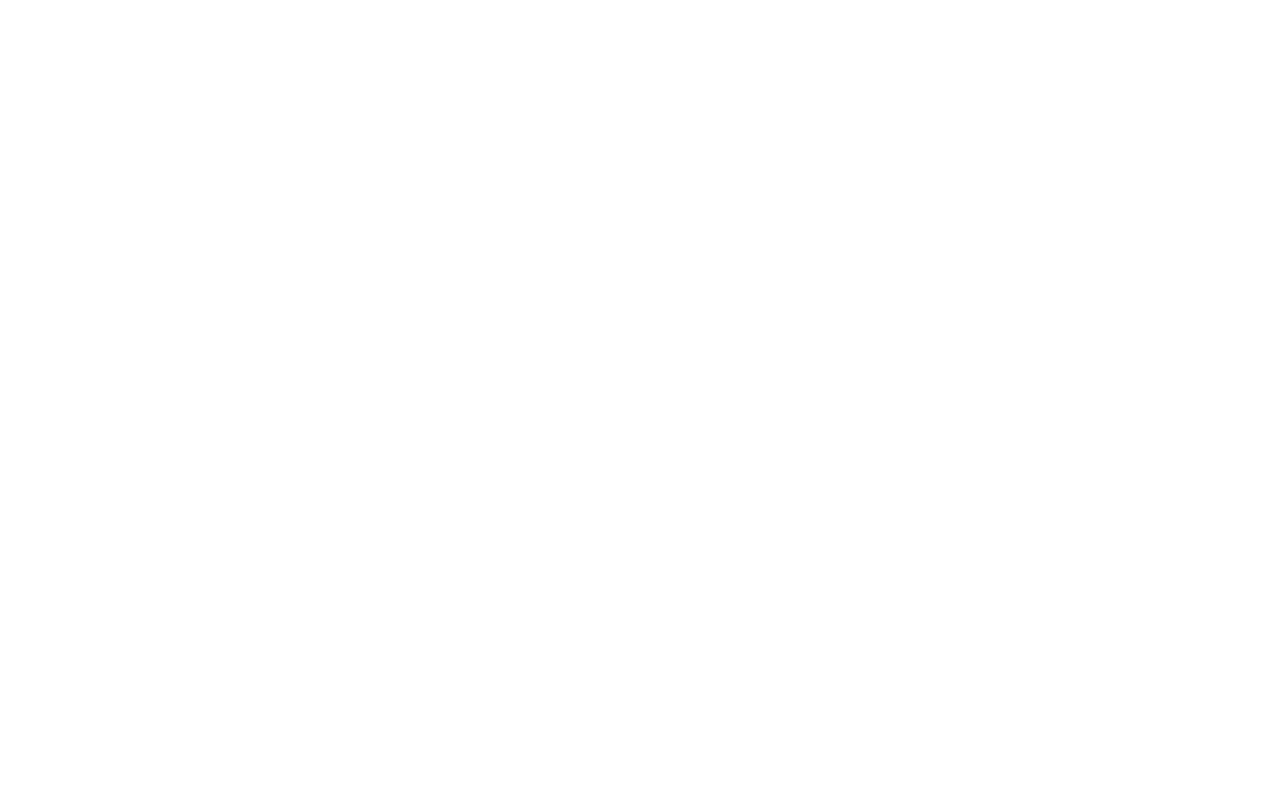
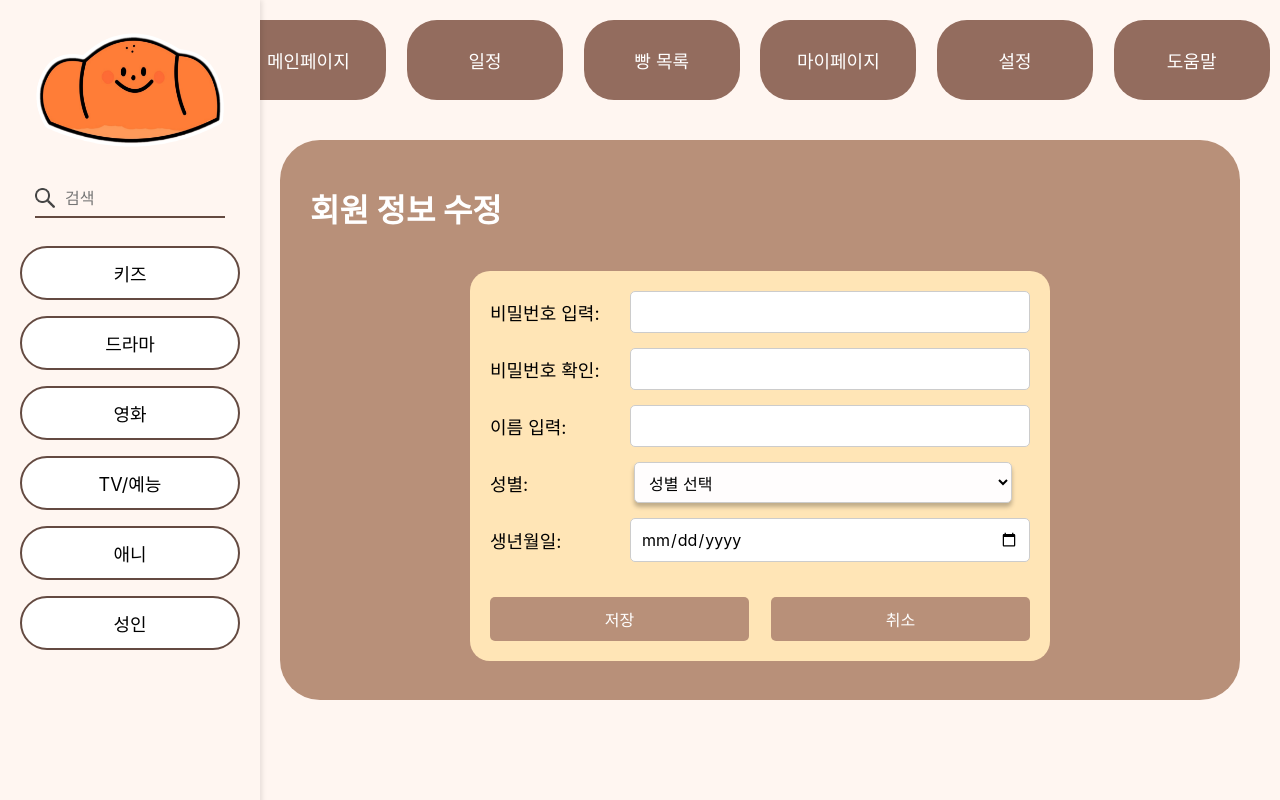
Before and after one commit to BBanggoood/FrontEnd, a React (Create React App) app in the folder bbanggood/: page /personal-info-edit in a window 1280 px wide. Before the commit this address had no page. Built offline with nearby package versions, Linux system fonts and the light colour scheme.

Commit message:
[태헌] 개인정보수정 페이지 구현

```diff
--- a/bbanggood/src/App.js
+++ b/bbanggood/src/App.js
@@ -21,6 +21,7 @@ import AdultPage from './Components/AdultPage';
 import AdultVerificationPage from './Components/AdultVerificationPage';
 import AdultVerificationPinPage from './Components/AdultVerificationPinPage'; // 성인 인증 PIN 페이지 import
 import SchedulePage from './Components/SchedulePage'; // 일정 페이지 import
+import PersonalInfoEdit from './Components/PersonalInfoEdit'; // 개인정보 수정 페이지 import
 import './App.css';
 
 function App() {
@@ -48,6 +49,7 @@ function App() {
                     <Route path="/adult-verification" element={<AdultVerificationPage />} />
                     <Route path="/schedule" element={<SchedulePage />} /> {/* 일정 페이지 경로 추가 */}
                     <Route path="/adult-verification-pin" element={<AdultVerificationPinPage />} /> {/* 성인 인증 PIN 페이지 경로 추가 */}
+                    <Route path="/personal-info-edit" element={<PersonalInfoEdit />} /> {/* 개인정보 수정 페이지 경로 추가 */}
                 </Route>
             </Routes>
         </Router>
--- a/bbanggood/src/CSS/Help.css
+++ b/bbanggood/src/CSS/Help.css
@@ -9,7 +9,7 @@
 }
 
 .help-page-container {
-    width: 1050px; /* 너비 조정 */
+    width: 1082px; /* 너비 조정 */
     height: 500px;
     background: #FFE3B0;
     border-radius: 40px;
--- /dev/null
+++ b/bbanggood/src/CSS/PersonalInfoEdit.css
@@ -0,0 +1,91 @@
+.personal-info-edit-page {
+    max-height: 600px;
+    padding: 20px;
+    background-color: #FFF6F1;
+    height: calc(100vh - 80px);
+    display: flex;
+    align-items: center;
+    justify-content: center;
+}
+
+.personal-info-edit-container {
+    width: 1082px;
+    height: 500px;
+    background: #B89079;
+    border-radius: 40px;
+    padding: 30px;
+    display: flex;
+    flex-direction: column;
+    align-items: center;
+    justify-content: center;
+}
+
+.personal-info-edit-container h2 {
+    font-family: 'Inter', sans-serif;
+    font-size: 32px;
+    color: #FFFFFF;
+    margin-bottom: 20px;
+    text-align: left; /* 왼쪽 정렬 */
+    width: 100%; /* 너비 전체로 확장 */
+    position: relative;
+    top: -20px; /* 위로 이동 */
+}
+
+.personal-info-form {
+    display: flex;
+    flex-direction: column;
+    background: #FFE5B6;
+    border-radius: 20px;
+    padding: 20px;
+    width: 60%; /* 폼 너비를 컨테이너에 맞춤 */
+    align-items: center; /* 가운데 정렬 */
+}
+
+.form-group {
+    margin-bottom: 15px;
+    display: flex;
+    justify-content: space-between;
+    align-items: center;
+    width: 100%; /* 폼 그룹 너비를 폼에 맞춤 */
+}
+
+.form-group label {
+    font-family: 'Inter', sans-serif;
+    font-size: 18px;
+    color: #000;
+    margin-right: 10px;
+    flex: 1;
+}
+
+.form-group input,
+.form-group select {
+    width: 70%;
+    padding: 10px;
+    border-radius: 5px;
+    border: 1px solid #ccc;
+    font-family: 'Inter', sans-serif;
+    font-size: 16px;
+}
+
+.form-buttons {
+    display: flex;
+    justify-content: space-between;
+    margin-top: 20px;
+    width: 100%; /* 버튼 컨테이너 너비를 폼에 맞춤 */
+}
+
+.form-buttons button {
+    width: 48%;
+    padding: 10px;
+    border-radius: 5px;
+    border: none;
+    background-color: #B89079;
+    color: #fff;
+    font-family: 'Inter', sans-serif;
+    font-size: 16px;
+    cursor: pointer;
+}
+
+.form-buttons button:hover {
+    background-color: #A67C65;
+}
--- a/bbanggood/src/CSS/Settings.css
+++ b/bbanggood/src/CSS/Settings.css
@@ -9,7 +9,7 @@
 }
 
 .settings-page-container {
-    width: 1050px; /* 너비 조정 */
+    width: 1082px; /* 너비 조정 */
     height: 500px;
     background: #FFE3B0;
     border-radius: 40px;
--- a/bbanggood/src/Components/MyPage.js
+++ b/bbanggood/src/Components/MyPage.js
@@ -10,13 +10,17 @@ const MyPage = () => {
         navigate('/adult-verification');
     };
 
+    const handleEditInfo = () => {
+        navigate('/personal-info-edit');
+    };
+
     return (
         <div className="my-page">
             <div className="my-page-container">
                 <div className="my-page-welcome">
                     <div className="welcome-text">
                         <h3>HELLO, BBANGGOOD !</h3>
-                        <button className="edit-button">개인 정보 수정</button>
+                        <button className="edit-button" onClick={handleEditInfo}>개인 정보 수정</button>
                     </div>
                     <img src={profileImage} alt="Profile" className="welcome-img" />
                 </div>
--- /dev/null
+++ b/bbanggood/src/Components/PersonalInfoEdit.js
@@ -0,0 +1,100 @@
+import React, { useState } from 'react';
+import { useNavigate } from 'react-router-dom';
+import '../CSS/PersonalInfoEdit.css';
+
+const PersonalInfoEdit = () => {
+    const [formData, setFormData] = useState({
+        password: '',
+        confirmPassword: '',
+        name: '',
+        sex: '',
+        birthDate: ''
+    });
+
+    const navigate = useNavigate();
+
+    const handleChange = (e) => {
+        const { id, value } = e.target;
+        setFormData({ ...formData, [id]: value });
+    };
+
+    const handleSubmit = (e) => {
+        e.preventDefault();
+        if (formData.password !== formData.confirmPassword) {
+            alert('비밀번호가 일치하지 않습니다.');
+            return;
+        }
+        // 여기에서 formData를 사용하여 서버에 요청을 보내는 로직을 추가하세요.
+        alert('회원 정보가 수정되었습니다.');
+        navigate('/mypage');
+    };
+
+    const handleCancel = () => {
+        navigate('/mypage');
+    };
+
+    return (
+        <div className="personal-info-edit-page">
+            <div className="personal-info-edit-container">
+                <h2>회원 정보 수정</h2>
+                <form className="personal-info-form" onSubmit={handleSubmit}>
+                    <div className="form-group">
+                        <label htmlFor="password">비밀번호 입력:</label>
+                        <input
+                            type="password"
+                            id="password"
+                            value={formData.password}
+                            onChange={handleChange}
+                        />
+                    </div>
+                    <div className="form-group">
+                        <label htmlFor="confirmPassword">비밀번호 확인:</label>
+                        <input
+                            type="password"
+                            id="confirmPassword"
+                            value={formData.confirmPassword}
+                            onChange={handleChange}
+                        />
+                    </div>
+                    <div className="form-group">
+                        <label htmlFor="name">이름 입력:</label>
+                        <input
+                            type="text"
+                            id="name"
+                            value={formData.name}
+                            onChange={handleChange}
+                        />
+                    </div>
+                    <div className="form-group">
+                        <label htmlFor="sex">성별:</label>
+                        <select
+                            id="sex"
+                            value={formData.sex}
+                            onChange={handleChange}
+                            className="select-field"
+                        >
+                            <option value="">성별 선택</option>
+                            <option value="Male">남자</option>
+                            <option value="Female">여자</option>
+                        </select>
+                    </div>
+                    <div className="form-group">
+                        <label htmlFor="birthDate">생년월일:</label>
+                        <input
+                            type="date"
+                            id="birthDate"
+                            value={formData.birthDate}
+                            onChange={handleChange}
+                        />
+                    </div>
+                    <div className="form-buttons">
+                        <button type="submit">저장</button>
+                        <button type="button" onClick={handleCancel}>취소</button>
+                    </div>
+                </form>
+            </div>
+        </div>
+    );
+};
+
+export default PersonalInfoEdit;
```
